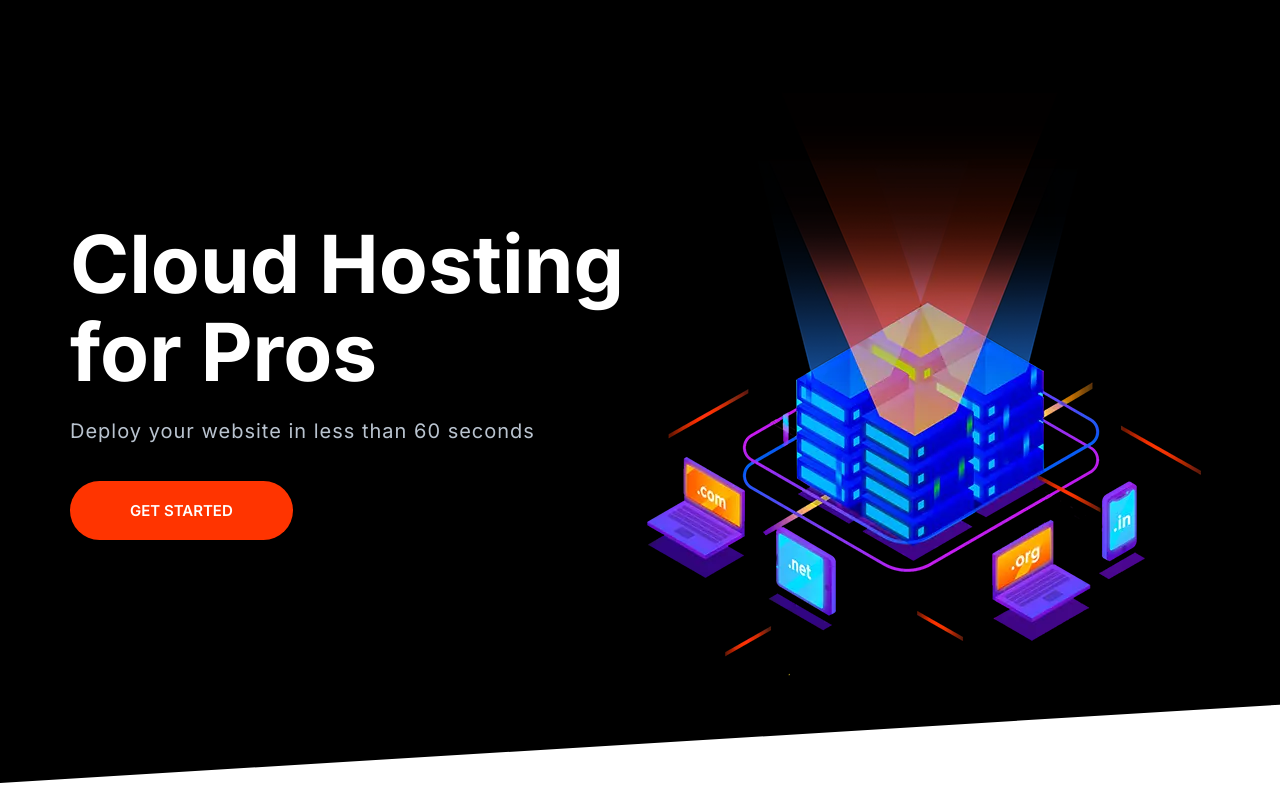
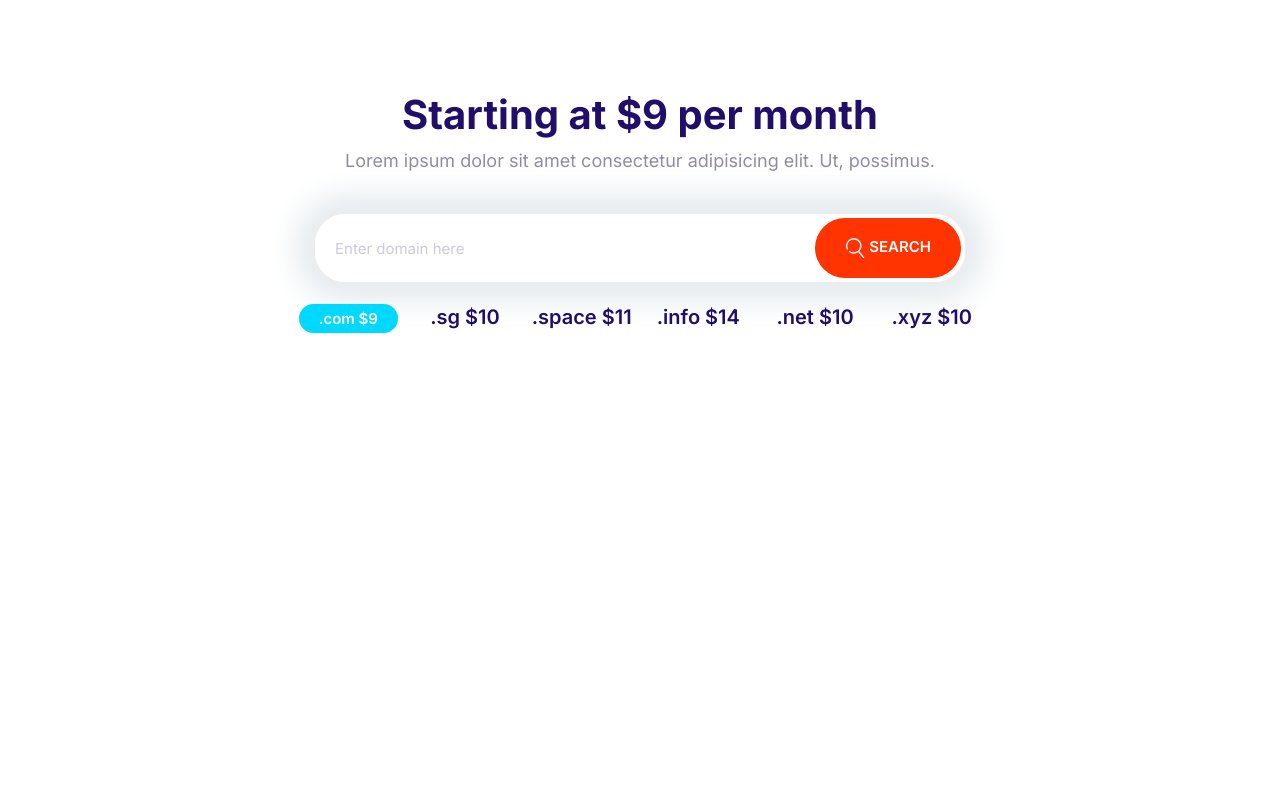
Before and after one commit to Elahirad/NYXify, a plain HTML site: page index.html in a window 1280 px wide. Drawn offline with Linux system fonts and the light colour scheme.

Commit message:
Adding domain blocks styles.

```diff
--- a/css/style.css
+++ b/css/style.css
@@ -260,7 +260,8 @@ a {
 .input-group .input {
   border: none;
   flex-grow: 1;
-  padding: 1.5rem 1rem;
+  padding: 1.5rem 2rem;
+  width: auto;
 }
 
 .input-group .btn {
@@ -650,3 +651,32 @@ a {
     margin-top: 0;
   }
 }
+/* Domain */
+
+.domain .icon {
+  width: 2rem;
+  height: 2rem;
+  vertical-align: middle;
+}
+.domain .input-group {
+  border: 0;
+  box-shadow: 0 0 30px 20px #e6ebee;
+  margin: 4rem auto 0;
+  max-width: 650px;
+}
+.domain__list {
+  display: grid;
+  font-size: 2rem;
+  font-weight: 600;
+  grid-template-columns: repeat(3, 1fr);
+  grid-template-rows: repeat(2, 60px);
+  justify-items: center;
+  margin: 2rem auto;
+  max-width: 700px;
+}
+
+@media screen and (min-width: 768px) {
+  .domain__list {
+    grid-template-columns: repeat(auto-fit, minmax(10rem, 1fr));
+  }
+}
--- a/index.html
+++ b/index.html
@@ -15,33 +15,30 @@
     <link rel="stylesheet" href="css/style.css" />
   </head>
   <body>
-    <section class="block block--dark block--skew-right hero">
-      <div class="container grid grid--1x2">
-        <header class="block__header hero__header">
-          <h1 class="hero__heading">Cloud Hosting for Pros</h1>
-          <p class="hero__tagline">
-            Deploy your website in less than 60 seconds
-          </p>
-          <a href="#" class="btn btn--accent btn--stretch">get started</a>
-        </header>
-        <picture>
-          <source
-            srcset="images/banner@2x.webp 2x, images/banner.webp"
-            type="image/webp"
-          />
-          <source
-            srcset="images/banner@2x.png 2x, images/banner.png 1x"
-            type="image/png"
-          />
-          <img
-            class="hero__image"
-            src="images/banner.png"
-            alt=""
-            sizes=""
-            srcset=""
-          />
-        </picture>
+    <section class="container block domain">
+      <header class="block__header">
+        <h2>Starting at $9 per month</h2>
+        <p>
+          Lorem ipsum dolor sit amet consectetur adipisicing elit. Ut, possimus.
+        </p>
+      </header>
+      <div class="input-group">
+        <input type="text" class="input" placeholder="Enter domain here" />
+        <button class="btn btn--accent">
+          <svg class="icon icon--white">
+            <use xlink:href="images/sprite.svg#search"></use>
+          </svg>
+          Search
+        </button>
       </div>
+      <ul class="list domain__list">
+        <li><span class="badge badge--secondary">.com $9</span></li>
+        <li>.sg $10</li>
+        <li>.space $11</li>
+        <li>.info $14</li>
+        <li>.net $10</li>
+        <li>.xyz $10</li>
+      </ul>
     </section>
   </body>
   <script src="scripts.js"></script>
```
Also changed, not shown: component/domain-blocks.html (added, +25 -0 lines).
